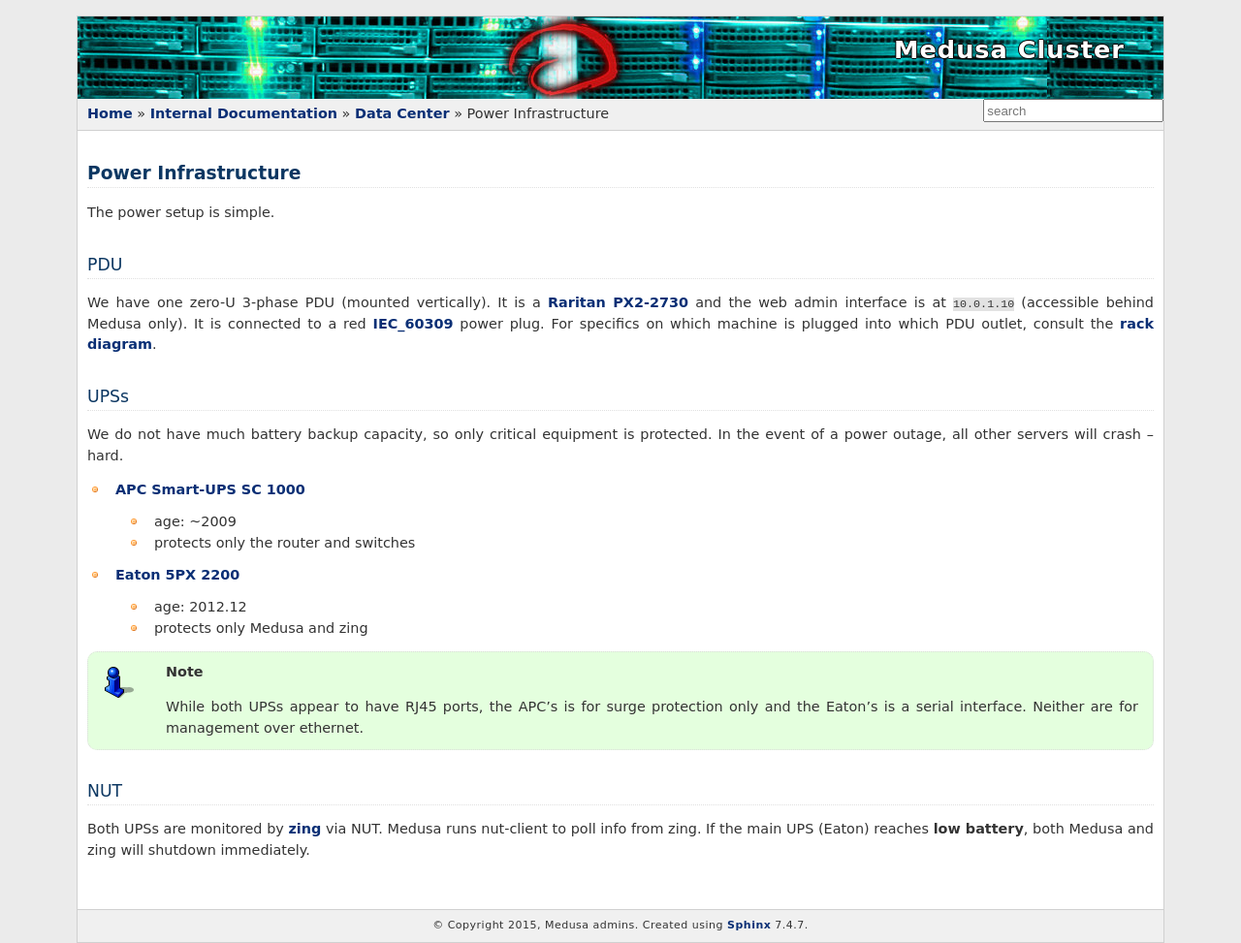
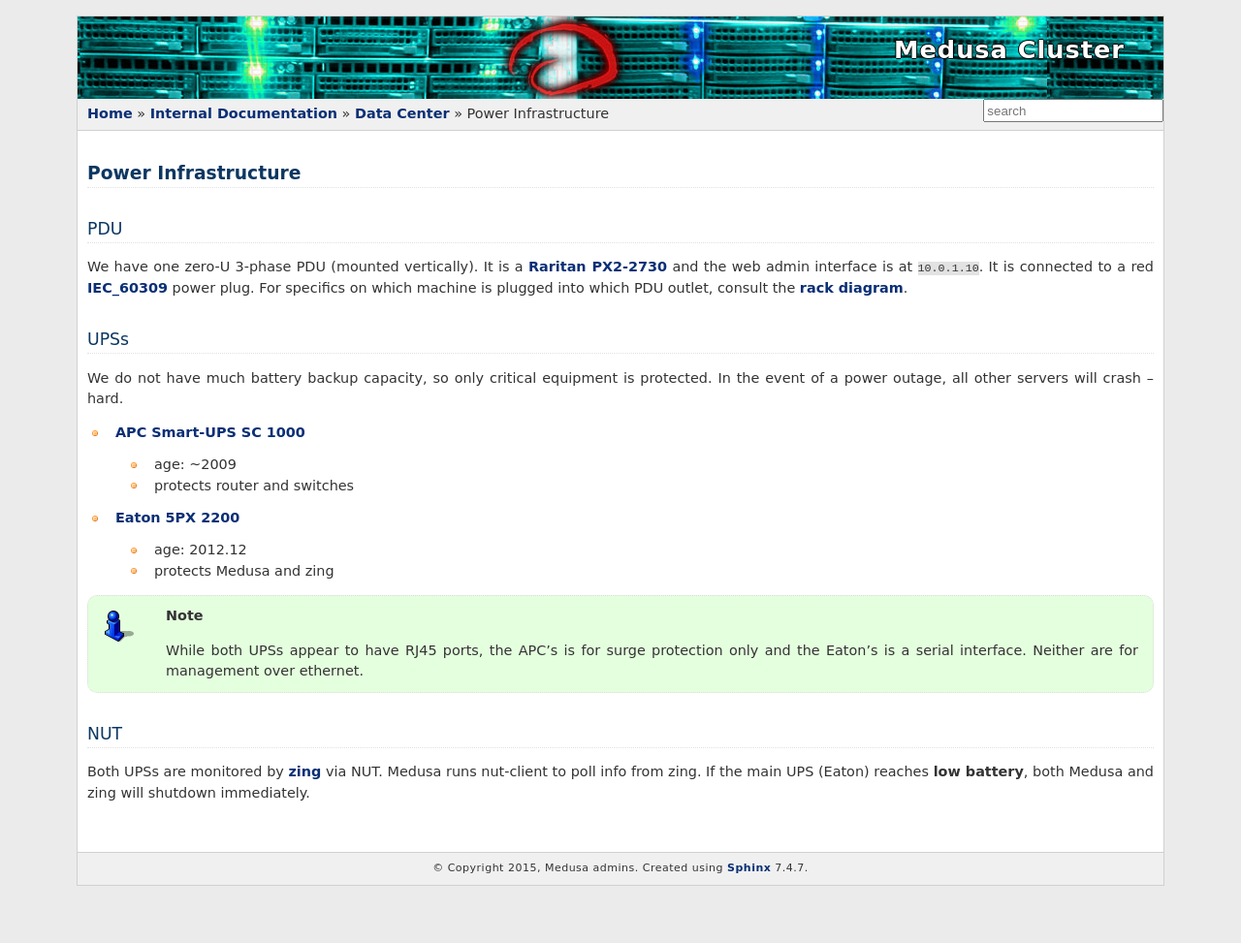
Before and after one commit to psychoinformatics-de/ipsy-docs, a Sphinx documentation site: the page built from source/internal/data_center/power.rst, in a window 1280 px wide. Shown: the whole page at 97% size. Built offline with Sphinx 7.4.7, drawn with Linux system fonts in a browser that asks for light colours; formulas are drawn with MathJax 3; after the commit the page ends 914 px from its top, so only the background shows below that.

Commit message:
Update power docs

```diff
--- a/source/internal/data_center/power.rst
+++ b/source/internal/data_center/power.rst
@@ -1,14 +1,13 @@
 ********************
 Power Infrastructure
 ********************
-The power setup is simple.
 
 PDU
 ===
 We have one zero-U 3-phase PDU (mounted vertically). It is a `Raritan PX2-2730`_
-and the web admin interface is at ``10.0.1.10`` (accessible behind Medusa only).
-It is connected to a red `IEC_60309`_ power plug. For specifics on which machine
-is plugged into which PDU outlet, consult the `rack diagram <index>`_.
+and the web admin interface is at ``10.0.1.10``.  It is connected to a red
+`IEC_60309`_ power plug. For specifics on which machine is plugged into which
+PDU outlet, consult the `rack diagram <index>`_.
 
 .. _Raritan PX2-2730: http://www.raritan.com/product-selector/pdu-detail/px2-2730
 .. _IEC_60309: https://en.wikipedia.org/wiki/IEC_60309
@@ -22,12 +21,12 @@
 * `APC Smart-UPS SC 1000`_
 
  - age: ~2009
- - protects only the router and switches
+ - protects router and switches
 
 * `Eaton 5PX 2200`_
 
  - age: 2012.12
- - protects only Medusa and zing
+ - protects Medusa and zing
 
 .. note::
   While both UPSs appear to have RJ45 ports, the APC's is for surge protection
--- a/source/internal/data_center/zing.rst
+++ b/source/internal/data_center/zing.rst
@@ -8,7 +8,6 @@
 
  * NFS (via ZFS) - ``/home`` is shared to all nodes
  * logwatch
- * NUT (UPS monitoring)
  * SSH
 
 Hardware Specs
```
